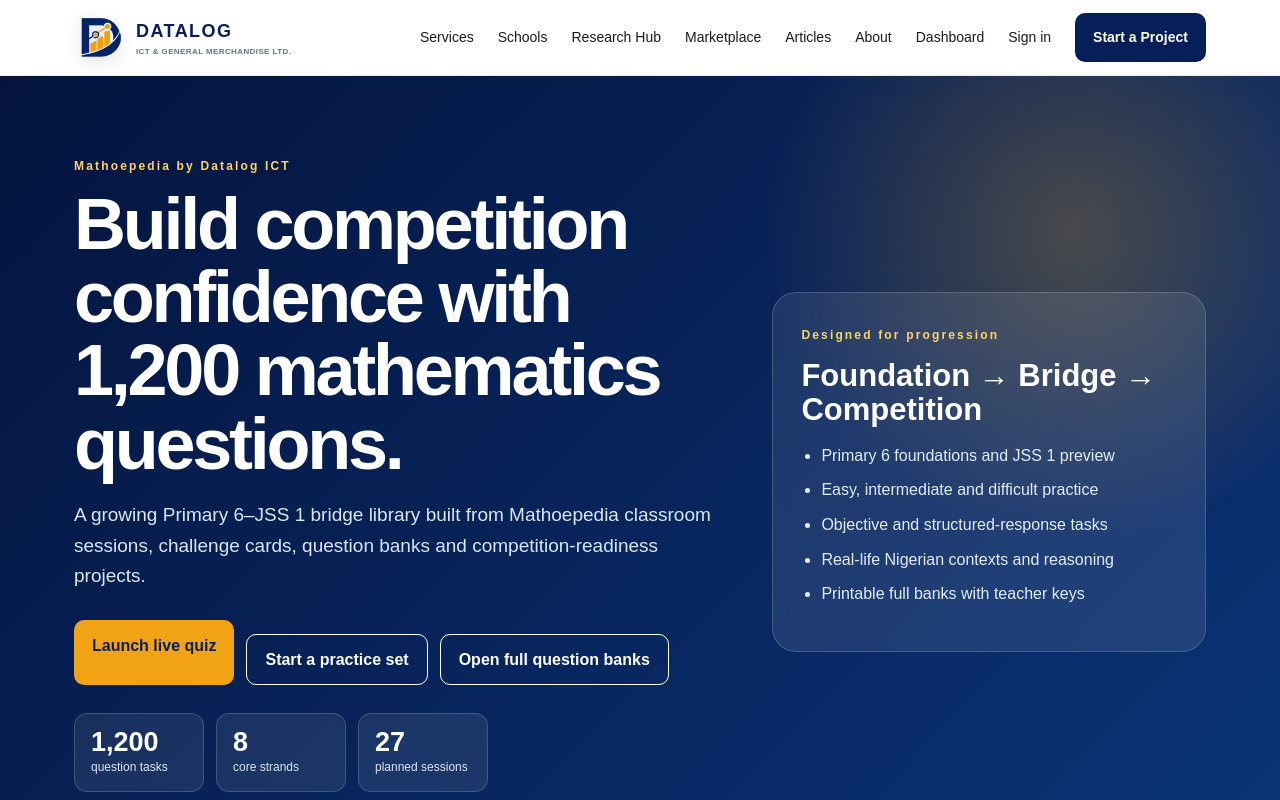
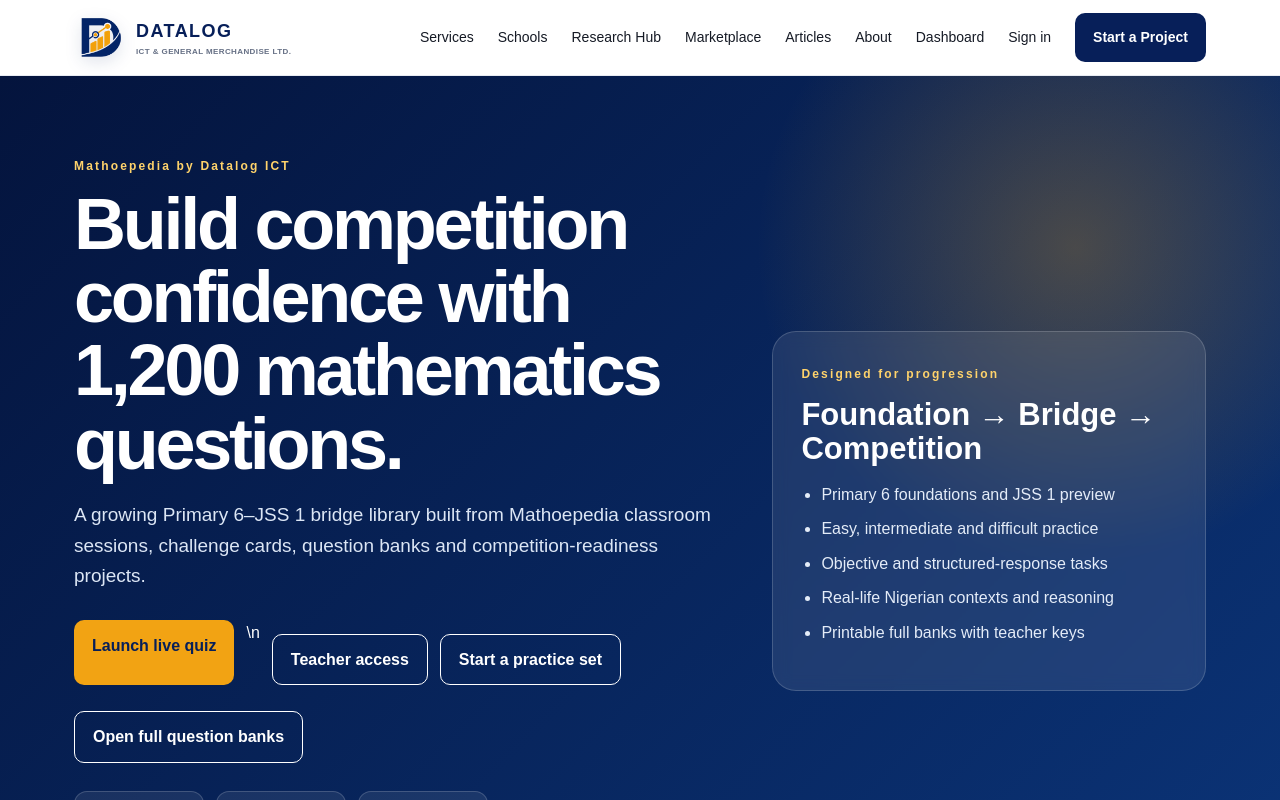
Before and after one commit to mikolo2018/datalog-one-researchhub, a Next.js app: page /schools/mathoepedia in a window 1280 px wide. Shown: the top 800 px of the page. Built offline with nearby package versions, Linux system fonts and the light colour scheme; no server answers.

Commit message:
Add Teacher Access navigation

```diff
--- a/app/schools/mathoepedia/page.tsx
+++ b/app/schools/mathoepedia/page.tsx
@@ -38,7 +38,7 @@ export default function MathoepediaPage() {
           <h1>Build competition confidence with 1,200 mathematics questions.</h1>
           <p>A growing Primary 6–JSS 1 bridge library built from Mathoepedia classroom sessions, challenge cards, question banks and competition-readiness projects.</p>
           <div className="hero-actions">
-            <Link className="btn" href="/schools/mathoepedia/live">Launch live quiz</Link>
+            <Link className="btn" href="/schools/mathoepedia/live">Launch live quiz</Link>\n            <Link className="secondary-btn secondary-light" href="/schools/mathoepedia/access">Teacher access</Link>
             <a className="secondary-btn secondary-light" href="#practice">Start a practice set</a>
             <a className="secondary-btn secondary-light" href="#question-banks">Open full question banks</a>
           </div>
```
